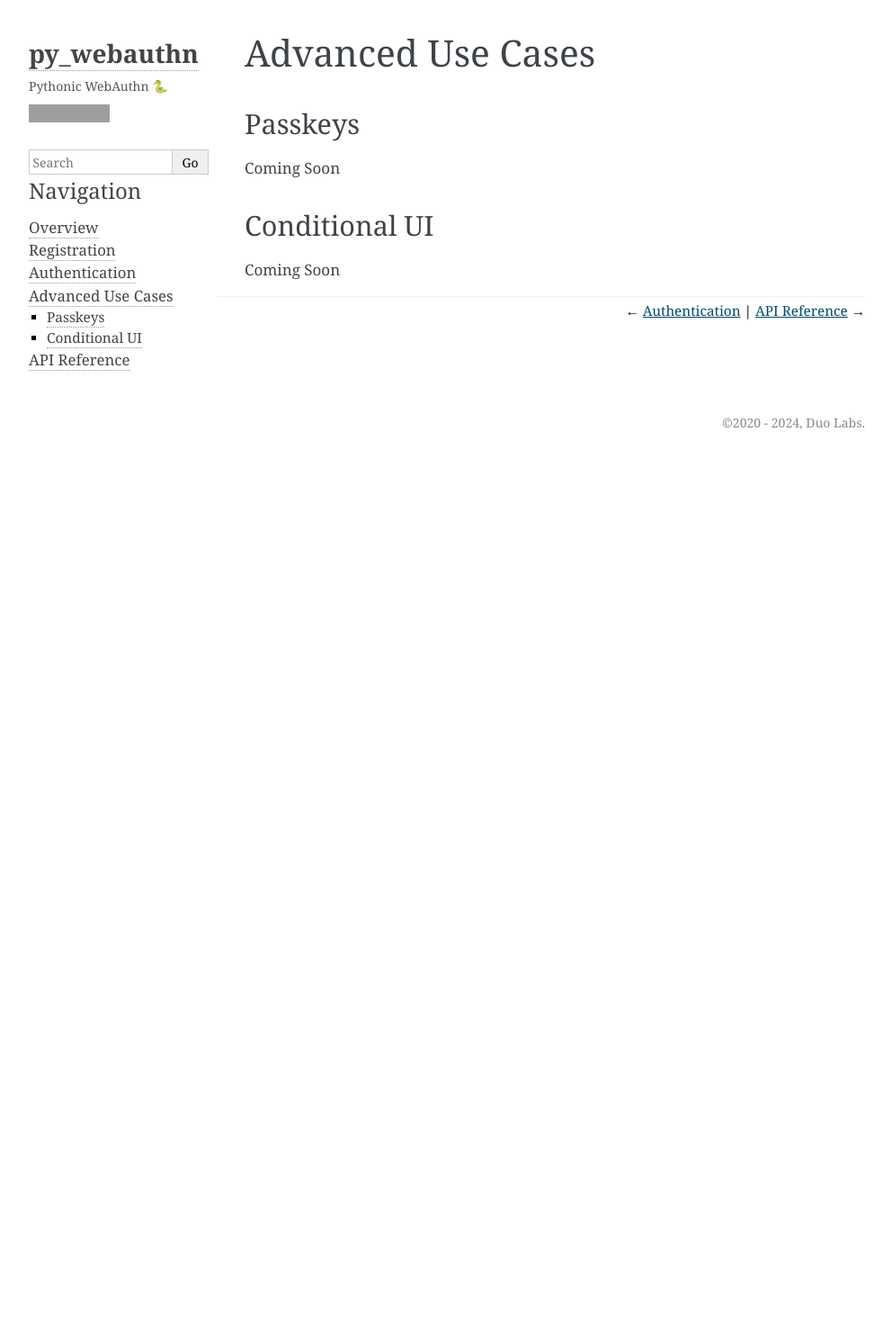
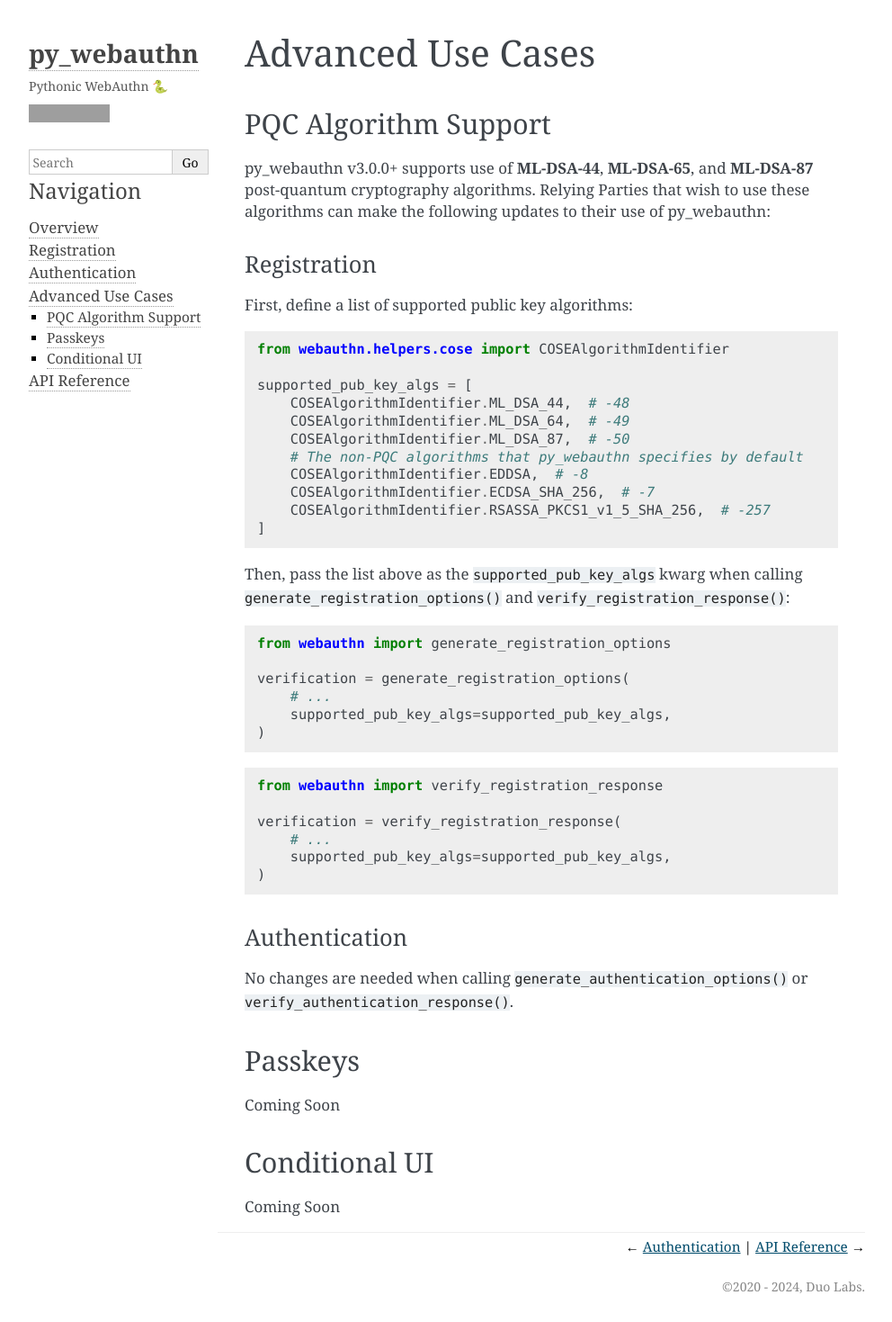
Before and after one commit to duo-labs/py_webauthn, a Sphinx documentation site: the page built from source/advanced_use_cases.md, in a window 1280 px wide. Shown: the whole page at 90% size, without its empty margins (148-1140 px from the left). Built offline with Sphinx 7.4.7, drawn with Linux system fonts in a browser that asks for light colours; before the commit the page ends 900 px from its top, so only the background shows below that; grey boxes are pictures that could not be loaded.

Commit message:
Add docs for PQC support

````diff
--- a/source/advanced_use_cases.md
+++ b/source/advanced_use_cases.md
@@ -1,4 +1,50 @@
 # Advanced Use Cases
+
+## PQC Algorithm Support
+
+py_webauthn v3.0.0+ supports use of **ML-DSA-44**, **ML-DSA-65**, and **ML-DSA-87** post-quantum cryptography algorithms. Relying Parties that wish to use these algorithms can make the following updates to their use of py_webauthn:
+
+### Registration
+
+First, define a list of supported public key algorithms:
+
+```py
+from webauthn.helpers.cose import COSEAlgorithmIdentifier
+
+supported_pub_key_algs = [
+    COSEAlgorithmIdentifier.ML_DSA_44,  # -48
+    COSEAlgorithmIdentifier.ML_DSA_64,  # -49
+    COSEAlgorithmIdentifier.ML_DSA_87,  # -50
+    # The non-PQC algorithms that py_webauthn specifies by default
+    COSEAlgorithmIdentifier.EDDSA,  # -8
+    COSEAlgorithmIdentifier.ECDSA_SHA_256,  # -7
+    COSEAlgorithmIdentifier.RSASSA_PKCS1_v1_5_SHA_256,  # -257
+]
+```
+
+Then, pass the list above as the `supported_pub_key_algs` kwarg when calling `generate_registration_options()` and `verify_registration_response()`:
+
+```py
+from webauthn import generate_registration_options
+
+verification = generate_registration_options(
+    # ...
+    supported_pub_key_algs=supported_pub_key_algs,
+)
+```
+
+```py
+from webauthn import verify_registration_response
+
+verification = verify_registration_response(
+    # ...
+    supported_pub_key_algs=supported_pub_key_algs,
+)
+```
+
+### Authentication
+
+No changes are needed when calling `generate_authentication_options()` or `verify_authentication_response()`.
 
 ## Passkeys
 
````
